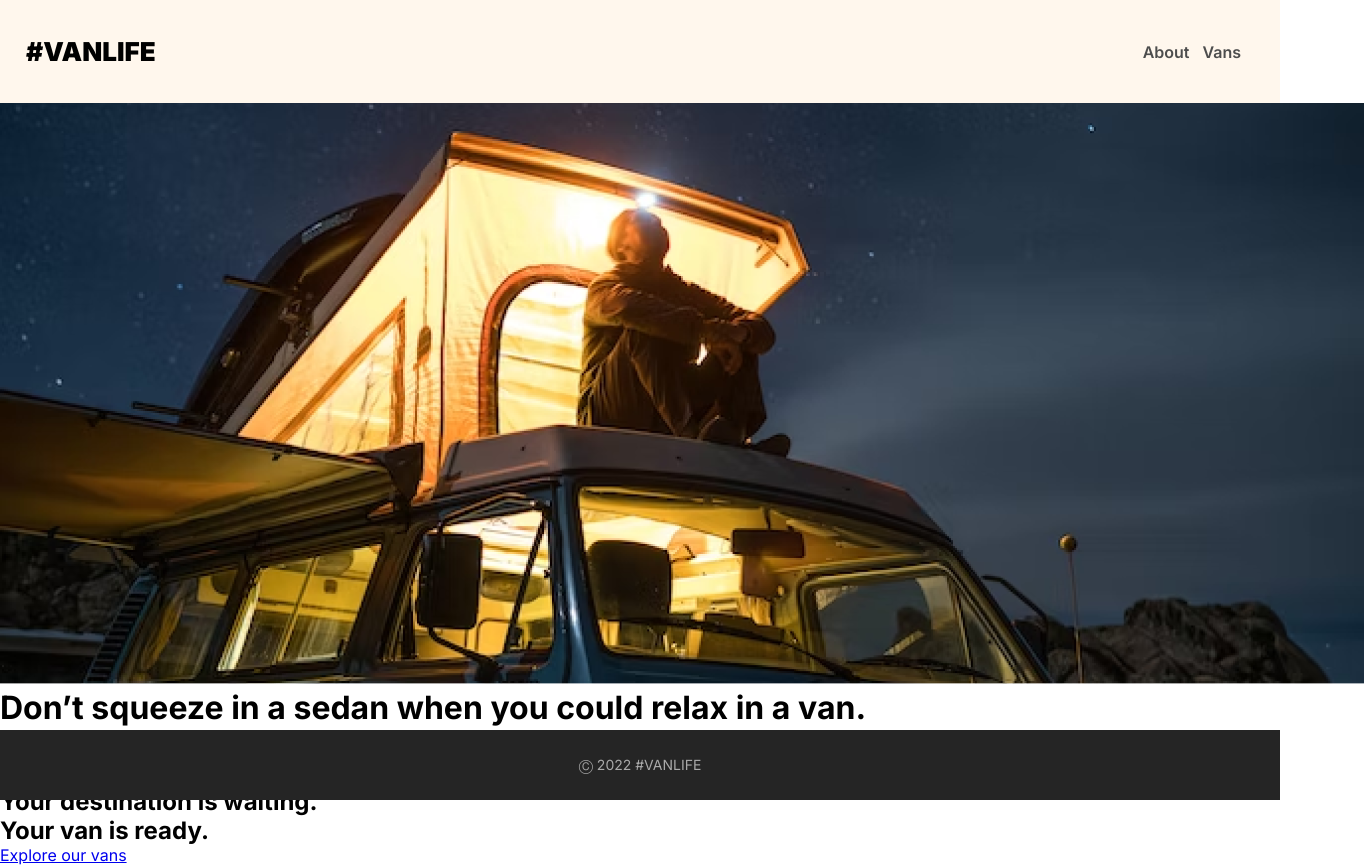
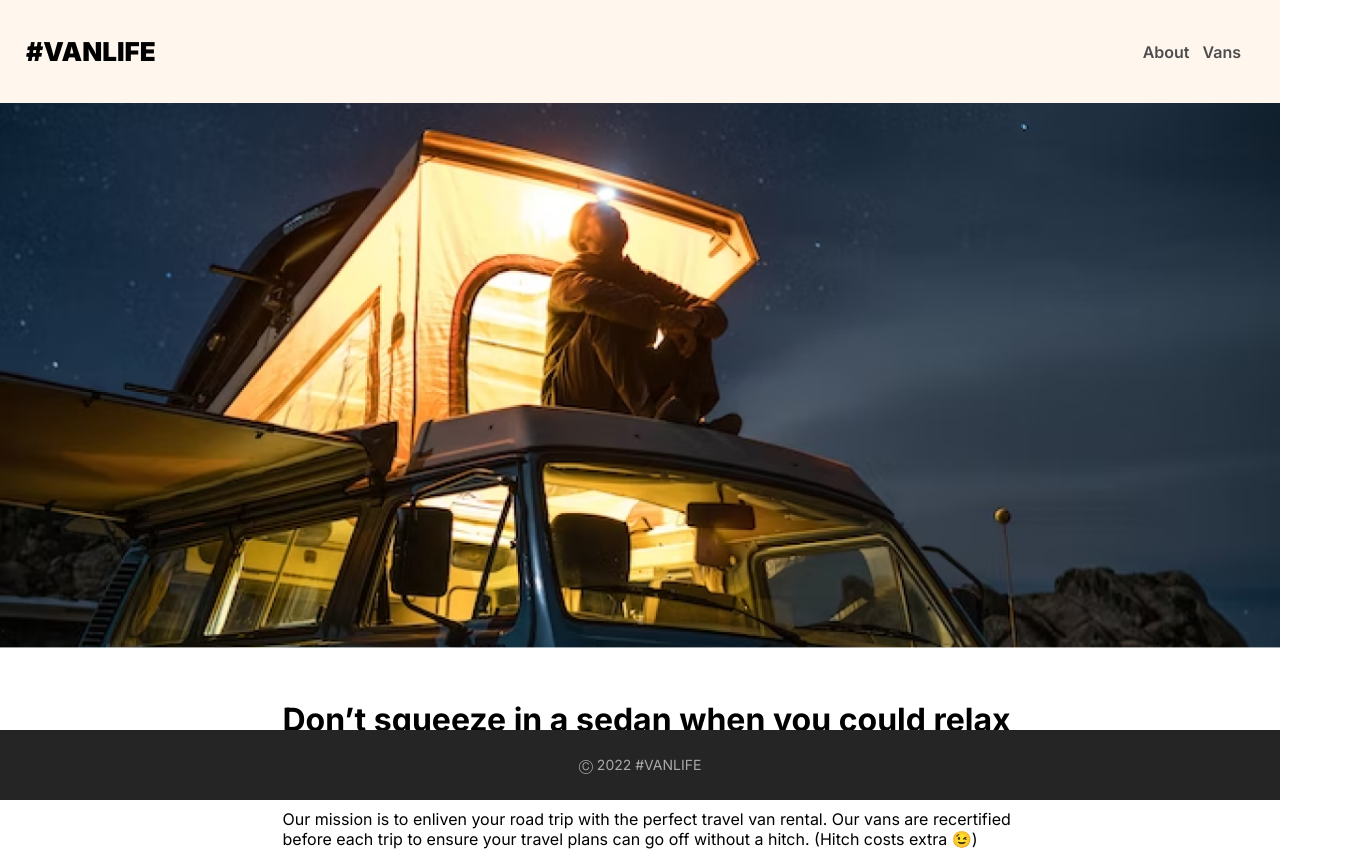
Before and after one commit to sabrinamaral/vanLife, a React (Vite) app: page /about in a window 1280 px wide. Shown: the top 868 px of the page, 1364 px wide, since content can reach past the window. Built offline with nearby package versions, Linux system fonts and the light colour scheme.

Commit message:
add hover to nav and add style to about page

```diff
--- a/src/index.css
+++ b/src/index.css
@@ -5,7 +5,7 @@
   padding: 0;
 }
 
-/* NAV */
+/*** NAV ***/
 
 nav {
   display: flex;
@@ -23,13 +23,18 @@ nav a {
   font-size: 1rem;
 }
 
+nav a:hover {
+  color: #161616;
+  text-decoration: underline;
+}
+
 nav .logo {
   font-size: 1.625rem;
   font-weight: 900;
   color: #000;
 }
 
-/* HOME */
+/*** HOME PAGE ***/
 
 main.home-hero {
   position: relative;
@@ -79,7 +84,55 @@ main.home-hero a {
   border-radius: 5px;
 }
 
-/* FOOTER */
+/*** ABOUT PAGE ***/
+
+.about-img {
+  width: 100%;
+}
+
+.about-container {
+  display: flex;
+  flex-direction: column;
+  margin: 0 auto;
+  max-width: 769px;
+}
+
+.about-container h1 {
+  font-size: 2rem;
+  font-weight: 700;
+  margin-bottom: 31px;
+}
+
+.cfa-container {
+  background-color: #ffcc8d;
+  margin-inline: 27px;
+  padding: 32px 37px;
+  margin-bottom: 127px;
+  border-radius: 5px;
+}
+
+.about-content {
+  margin-top: 48px;
+  margin-bottom: 55px;
+  margin-inline-start: 27px;
+}
+
+.about-content > p:nth-child(3) {
+  margin-top: 22px;
+}
+
+.cfa-container a {
+  background-color: #161616;
+  color: #fff;
+  display: inline-block;
+  margin-top: 25px;
+  padding: 0.75rem 1.375rem;
+  border-radius: 10px;
+  text-decoration: none;
+  font-size: 1rem;
+}
+
+/*** FOOTER ***/
 
 footer {
   background-color: #252525;
```
